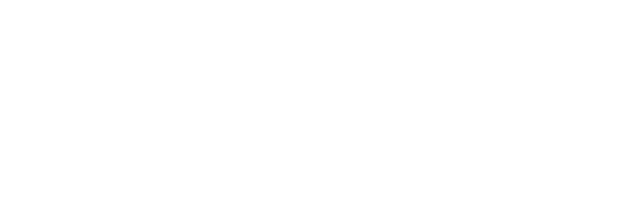
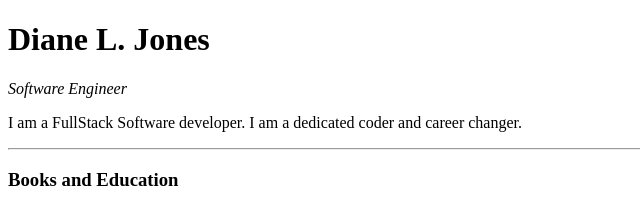
Before and after one commit to Jonesdl-2785/HTML---Personal-Website, a plain HTML site: page index.html in a window 1280 px wide. Shown: the whole page, without its empty margins (0-640 px from the left). Drawn offline with Linux system fonts and the light colour scheme.

Commit message:
Update index.html

```diff
--- a/index.html
+++ b/index.html
@@ -1,10 +1,22 @@
 <!DOCTYPE html>
 <html lang="en" dir="ltr">
-  <head>
-    <meta charset="utf-8">
-    <title>Diane's - Personal Website</title>
-  </head>
-  <body>
 
-  </body>
+<head>
+  <meta charset="utf-8">
+  <meta name="description" content="Personal Website">
+  <meta name="keywords" content="HTML,CSS,XML,JavaScript,Node">
+  <meta name="author" content="Diane L. Jones">
+  <meta name="viewport" content="width=device-width, initial-scale=1.0">
+
+  <title>Diane's Personal Website</title>
+</head>
+
+<body>
+  <h1>Diane L. Jones</h1>
+  <p><em>Software Engineer</em></p>
+  <p>I am a FullStack Software developer. I am a dedicated coder and career changer.</p>
+  <hr>
+  <h3>Books and Education</h3>
+
+
 </html>
```
